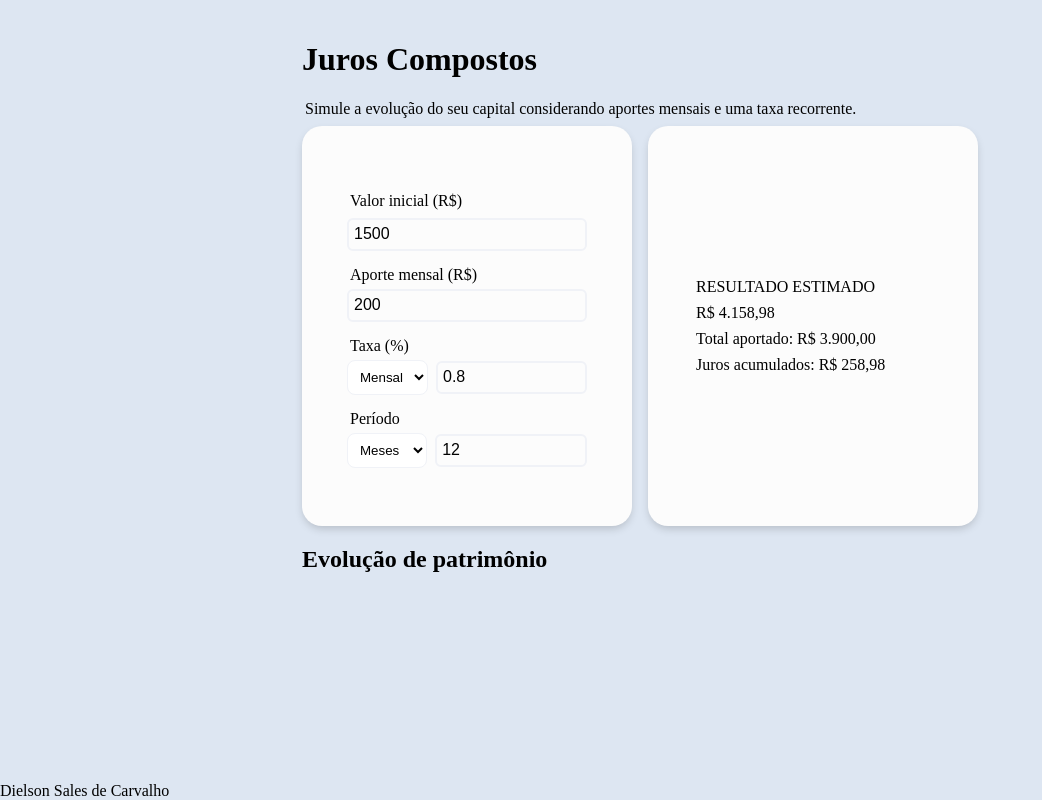
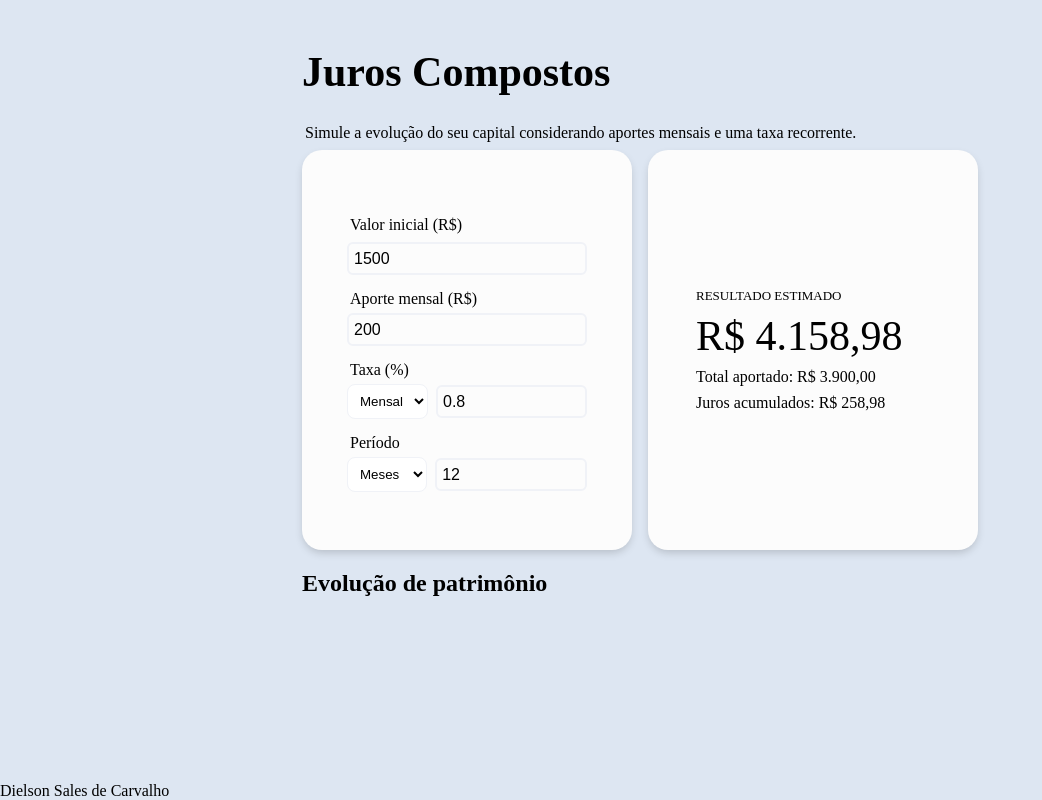
Before and after one commit to dielsonsales/JurosCompostos, a Next.js app: page / in a window 1280 px wide. Shown: the whole page, without its empty margins (0-1042 px from the left). Built offline with nearby package versions, Linux system fonts and the light colour scheme.

Commit message:
Fix lacking font unit

```diff
--- a/src/app/globals.css
+++ b/src/app/globals.css
@@ -16,11 +16,11 @@ p {
 }
 
 .title {
-  font-size: 42;
+  font-size: 42px;
 }
 
 .subTitle {
-  font-size: 13;
+  font-size: 13px;
   text-transform: uppercase;
 }
 
```
